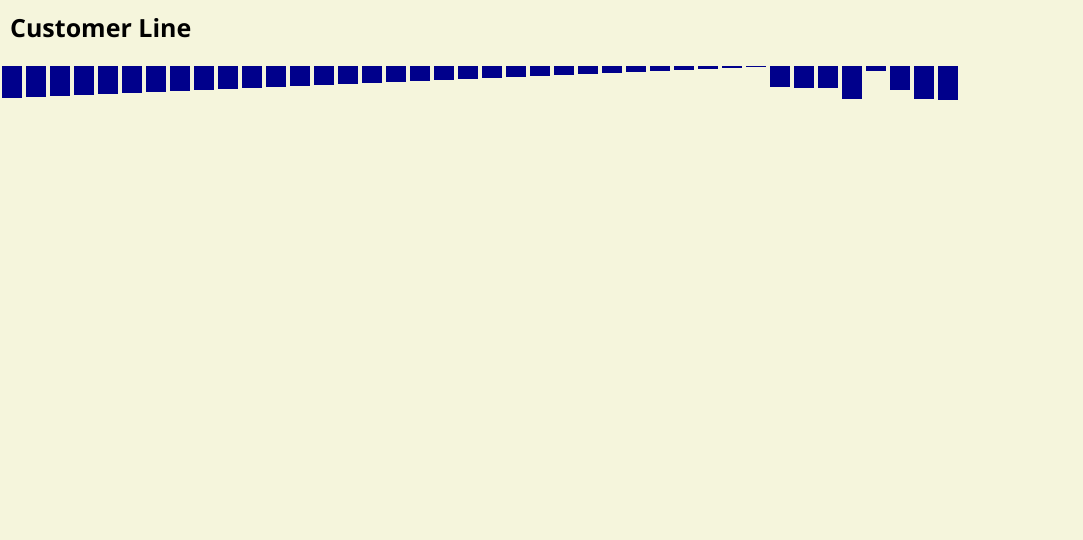
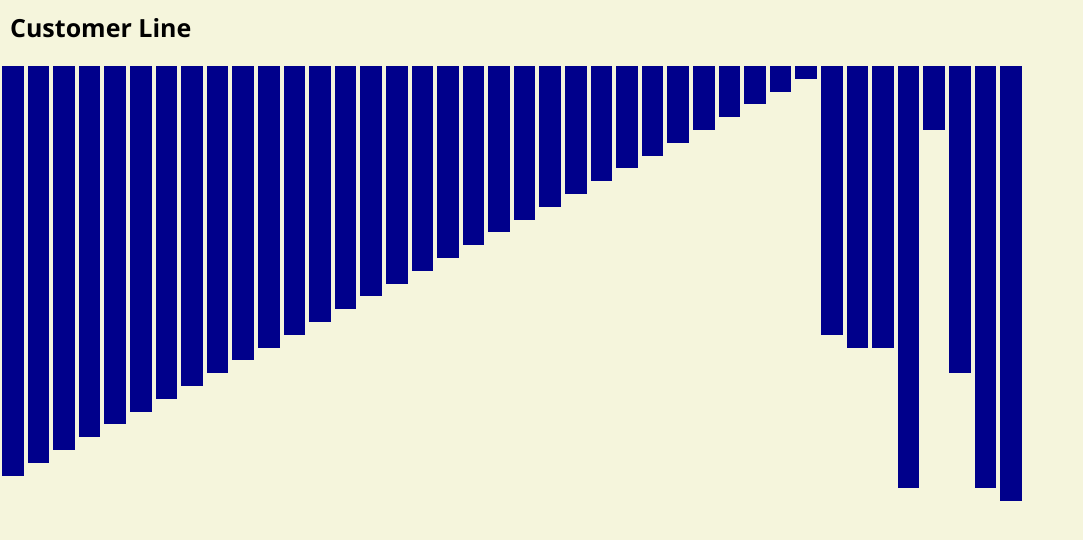
Before and after one commit to Adel-line/Bar-Chart, a plain HTML site: page index.html in a window 1280 px wide. Shown: the whole page, without its empty margins (0-1083 px from the left). Drawn offline with Linux system fonts and the light colour scheme.

Commit message:
that's it but not really

```diff
--- a/script.js
+++ b/script.js
@@ -1,6 +1,5 @@
 "use strict";
 
-let count = 40;
 let arra = ["1", "2", "3", "4", "5", "6", "7", "8", "9","10","11","12","13","14","15","16","17","18","19","20","21","22","23","24","25","26","27","28","29","30","31","32", "33", "34", "35","36","37","38","39"]
 console.log(arra.length);
 init();
@@ -17,7 +16,7 @@ function init() {
 function read(){
     let raw = 39;
     for (let i = 0; i < 40; i++){
-        document.getElementById(i).style.height = arra[raw] + "px";
+        document.getElementById(i).style.height = arra[raw] + "vw";
         raw--;
     }
     arra.pop(40);
--- a/style.css
+++ b/style.css
@@ -5,15 +5,15 @@ body {
 
 #container {
     width: 80%;
-    height: 70px;
+    height: 100%;
     display: flex;
     flex-direction: row;
 margin-top: 20px;
 }
 
 .bar {
-    width: 20px;
-    height: 70px;
+    width: 2vw;
+    height: 17vw;
     background-color: darkblue;
     margin: 2px;
 }
```
